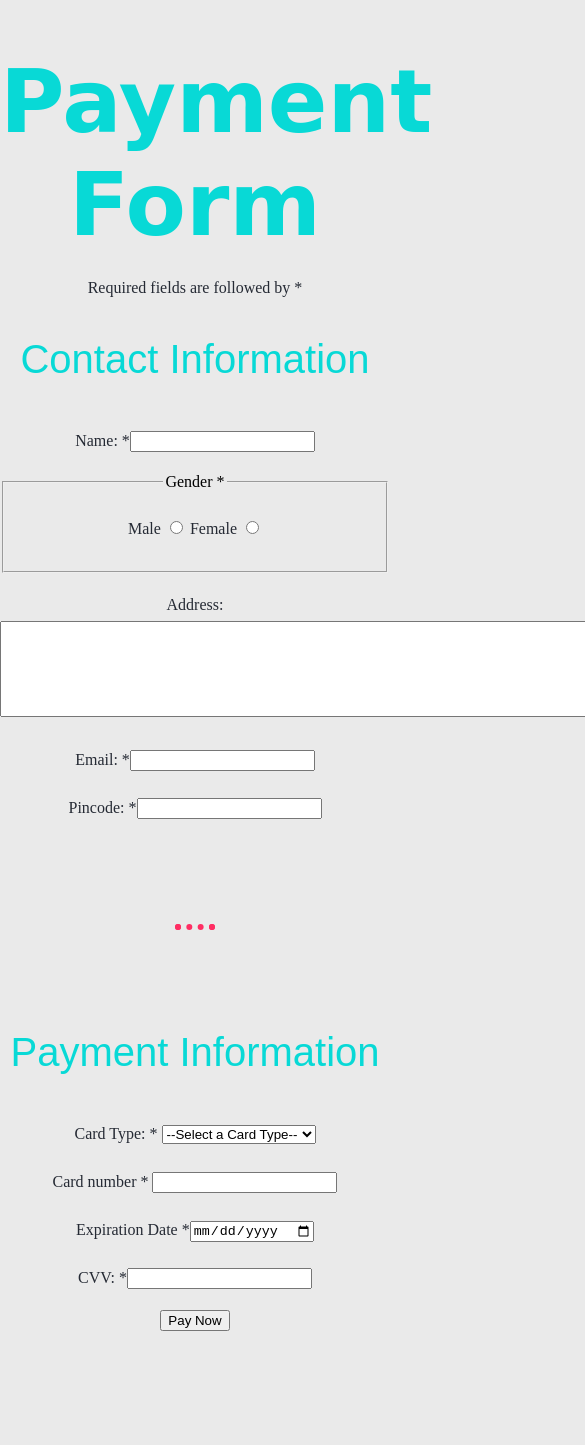
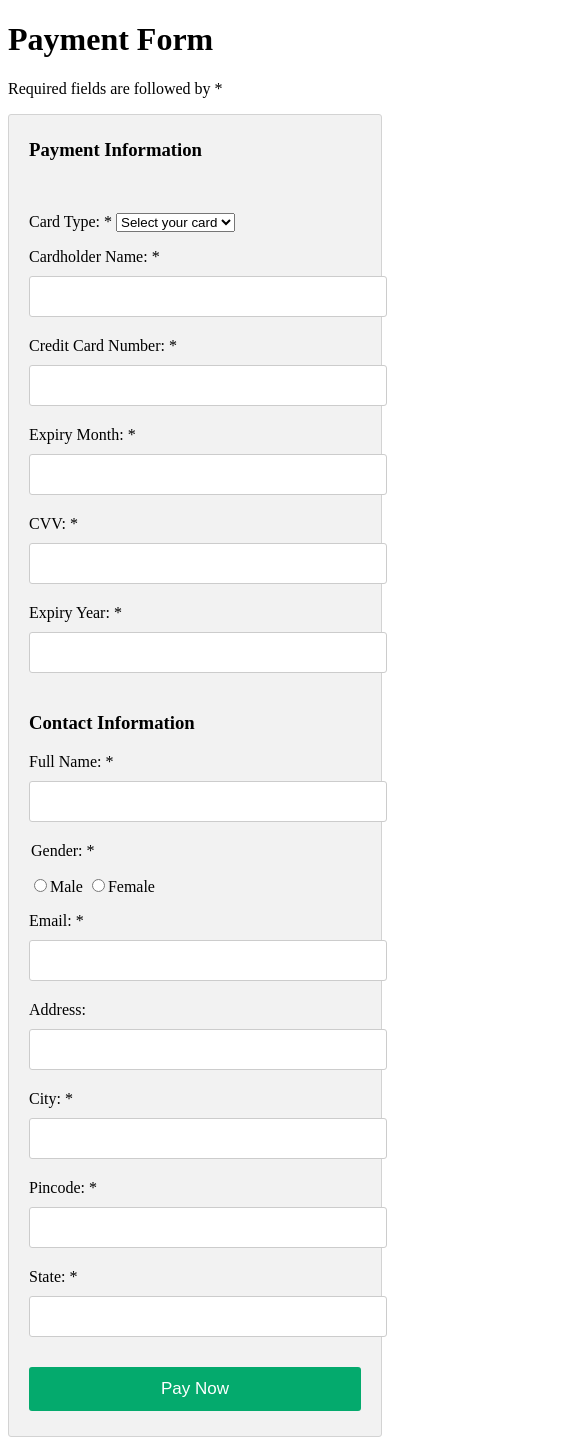
Before and after one commit to saxam0/Payment-Form, a plain HTML site: page index.html in a window 390 px wide. Shown: the top 1445 px of the page, 585 px wide, since content can reach past the window. Before the commit the page ends 1331 px from the top, so only its background shows below. Drawn offline with Linux system fonts and the light colour scheme.

Commit message:
Modified the layout of the payment form

```diff
--- a/index.html
+++ b/index.html
@@ -8,38 +8,82 @@
     <link rel="stylesheet" type="text/css" href="./styles.css"/>
 </head>
 <body>
-    <form action="">
     <h1>Payment Form</h1>
     <p>Required fields are followed by *</p>
-        <h2>Contact Information</h2>
-        <p>Name: *<input type="text" name="name" required></p>
-        <fieldset>
-            <legend>Gender *</legend>
+    <div class="row">
+    <div class="col-75">
+      <div class="container">
+        <form action="/action_page.php">
+
+          <div class="row">
+            <div class="col-50">
+              <h3>Contact Information</h3>
+              <label for="fname"><i class="fa fa-user"></i> Full Name: *</label>
+              <input type="text" id="fname" name="firstname" placeholder="">
+                <legend>Gender: *</legend>
                 <p>
-            Male <input type="radio" name="gender" id="male" required>
-            Female <input type="radio" name="gender" id="female" required>
+                <input type="radio" name="gender" id="male" required>Male
+                <input type="radio" name="gender" id="female" required>Female
                 </p>
-        </fieldset>
-        <p>Address: <textarea name="address" id="address" cols="75" rows="6"></textarea></p>
-        <p>Email: *<input type="email" name="email" id="email" required></p>
-        <p>Pincode: *<input type="number" name="pincode" id="pincode" required></p>
-        <hr>
-        <h2>Payment Information</h2>
+              <label for="email"><i class="fa fa-envelope"></i> Email: *</label>
+              <input type="text" id="email" name="email" placeholder="">
+              <label for="adr"><i class="fa fa-address-card-o"></i> Address: </label>
+              <input type="text" id="adr" name="address" placeholder="">
+              <label for="city"><i class="fa fa-institution"></i> City: *</label>
+              <input type="text" id="city" name="city" placeholder="">
+
+              <div class="row">
+                <div class="col-50">
+                  <label for="state">State: *</label>
+                  <input type="text" id="state" name="state" placeholder="">
+                </div>
+                <div class="col-50">
+                  <label for="zip">Pincode: *</label>
+                  <input type="text" id="zip" name="zip" placeholder="">
+                </div>
+              </div>
+            </div>
+
+            <div class="col-50">
+              <h3>Payment Information</h3>
+              <div class="icon-container">
+                <i class="fa fa-cc-visa" style="color:navy;"></i>
+                <i class="fa fa-cc-amex" style="color:blue;"></i>
+                <i class="fa fa-cc-mastercard" style="color:red;"></i>
+                <i class="fa fa-cc-discover" style="color:orange;"></i>
+              </div>
               <p>Card Type: *
                 <select name="card_type" id="card_type" required>
-                <option value="">--Select a Card Type--</option>
+                    <option value="">Select your card</option>
                     <option value="visa">Visa</option>
                     <option value="mastercard">Mastercard</option>
                     <option value="rupay">Rupay</option>
                 </select>
             </p>
-        <p>Card number * <input type="number" name="card_number" id="card_number" required></p>
-        <p>
-            Expiration Date *<input type="date" name="expiry_date" id="expiry_date" required>
-        </p>
-        <p>CVV: *<input type="password" name="cvv" id="cvv" required></p>
-        <input type="submit" value="Pay Now">
+              <label for="cname">Cardholder Name: *</label>
+              <input type="text" id="cname" name="cardname" placeholder="">
+              <label for="ccnum">Credit Card Number: *</label>
+              <input type="text" id="ccnum" name="cardnumber" placeholder="">
+              <label for="expmonth">Expiry Month: *</label>
+              <input type="text" id="expmonth" name="expmonth" placeholder="">
 
+              <div class="row">
+                <div class="col-50">
+                  <label for="expyear">Expiry Year: *</label>
+                  <input type="text" id="expyear" name="expyear" placeholder="">
+                </div>
+                <div class="col-50">
+                  <label for="cvv">CVV: *</label>
+                  <input type="text" id="cvv" name="cvv" placeholder="">
+                </div>
+              </div>
+            </div>
+
+          </div>
+          <input type="submit" value="Pay Now" class="btn">
         </form>
+      </div>
+    </div>
+  </div>
 </body>
 </html>
--- a/styles.css
+++ b/styles.css
@@ -1,134 +1,85 @@
-body {
-    margin: 0;
-    text-align: center;
-    font-family: 'Merriweather', serif;
-    background-color: #EAEAEA;
+.row {
+    display: -ms-flexbox; /* IE10 */
+    display: flex;
+    -ms-flex-wrap: wrap; /* IE10 */
+    flex-wrap: wrap;
+    margin: 0 -16px;
   }
 
-h1 {
-    margin: 50px auto 0 auto;
-    font-family: 'Sacramento', cursive;
-    font-size: 5.5rem;
-    color: #08D9D6;
+  .col-25 {
+    -ms-flex: 25%; /* IE10 */
+    flex: 25%;
   }
 
-h2 {
-    font-family: 'Montserrat', sans-serif;
-    font-size: 2.5rem;
-    color: #08D9D6;
-    font-weight: normal;
-    padding-bottom: 10px;
+  .col-50 {
+    -ms-flex: 50%; /* IE10 */
+    flex: 50%;
   }
 
-h3 {
-    font-family: 'Montserrat', sans-serif;
-    color: #08D9D6;
+  .col-75 {
+    -ms-flex: 75%; /* IE10 */
+    flex: 75%;
   }
 
-a {
-    color: #11999E;
-    font-family: 'Montserrat', sans-serif;
-    margin: 10px 20px;
-    text-decoration: none;
+  .col-25,
+  .col-50,
+  .col-75 {
+    padding: 0 16px;
   }
 
-a:hover {
-    color: #eaf6f6;
+  .container {
+    background-color: #f2f2f2;
+    padding: 5px 20px 15px 20px;
+    border: 1px solid lightgrey;
+    border-radius: 3px;
   }
 
-p {
-    line-height: 2;
-    color: #252A34;
+  input[type=text] {
+    width: 100%;
+    margin-bottom: 20px;
+    padding: 12px;
+    border: 1px solid #ccc;
+    border-radius: 3px;
   }
 
-hr {
-    border: dotted #FF2E63 6px;
-    border-bottom: none;
-    width: 7%;
-    margin: 100px auto;
+  label {
+    margin-bottom: 10px;
+    display: block;
   }
 
-.top-container {
-    background-color: #252A34;
-    position: relative;
-    padding-top: 70px;
-}
-
-.middle-container {
-    margin: 100px 0;
-}
-
-.intro {
-    width: 30%;
-    margin: auto;
-}
-
-.contact-message {
-    width: 40%;
-    margin: 40px auto 60px;
-}
-
-.copyright {
-    color: #eaf6f6;
-    font-size: 0.75rem;
-    padding: 20px 0;
-}
-
-.top-cloud {
-    position: relative;
-    left: 250px;
-}
-
-.bottom-cloud {
-    position: absolute;
-}
-
-.skill-row {
-    width: 50%;
-    margin: 100px auto 100px auto;
-    text-align: left;
-}
-
-.web-development {
-    width: 25%;
-    float: left;
-    margin-right: 30px;
-}
-
-.cpp {
-    width: 25%;
-    float: right;
-    margin-left: 30px;
+  .icon-container {
+    margin-bottom: 20px;
+    padding: 7px 0;
+    font-size: 24px;
   }
 
   .btn {
-    background: #11cdd4;
-    background-image: -webkit-linear-gradient(top, #11cdd4, #11999e);
-    background-image: -moz-linear-gradient(top, #11cdd4, #11999e);
-    background-image: -ms-linear-gradient(top, #11cdd4, #11999e);
-    background-image: -o-linear-gradient(top, #11cdd4, #11999e);
-    background-image: linear-gradient(to bottom, #11cdd4, #11999e);
-    -webkit-border-radius: 8;
-    -moz-border-radius: 8;
-    border-radius: 8px;
-    font-family: 'Montserrat', sans-serif;
-    color: #ffffff;
-    font-size: 20px;
-    padding: 10px 20px 10px 20px;
-    text-decoration: none;
+    background-color: #04AA6D;
+    color: white;
+    padding: 12px;
+    margin: 10px 0;
+    border: none;
+    width: 100%;
+    border-radius: 3px;
+    cursor: pointer;
+    font-size: 17px;
   }
 
   .btn:hover {
-    background: #30e3cb;
-    background-image: -webkit-linear-gradient(top, #30e3cb, #2bc4ad);
-    background-image: -moz-linear-gradient(top, #30e3cb, #2bc4ad);
-    background-image: -ms-linear-gradient(top, #30e3cb, #2bc4ad);
-    background-image: -o-linear-gradient(top, #30e3cb, #2bc4ad);
-    background-image: linear-gradient(to bottom, #30e3cb, #2bc4ad);
-    text-decoration: none;
+    background-color: #45a049;
   }
 
-.bottom-container {
-    background-color: #08D9D6;
-    padding: 50px 0 20px;
+  span.price {
+    float: right;
+    color: grey;
   }
+
+  /* Responsive layout - when the screen is less than 800px wide, make the two columns stack on top of each other instead of next to each other (and change the direction - make the "cart" column go on top) */
+  @media (max-width: 800px) {
+    .row {
+      flex-direction: column-reverse;
+    }
+    .col-25 {
+      margin-bottom: 20px;
+    }
+  }
```
Lines whose indentation alone changed are shown as unchanged.
